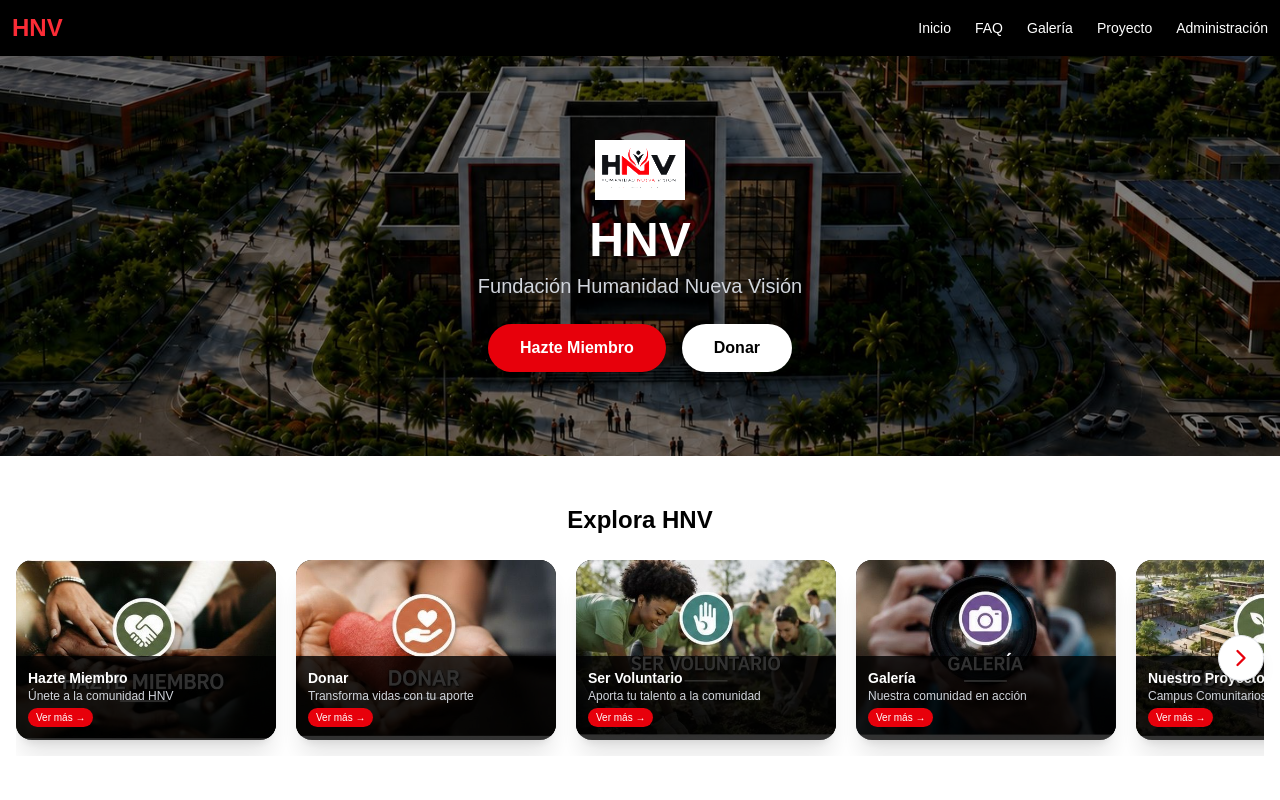
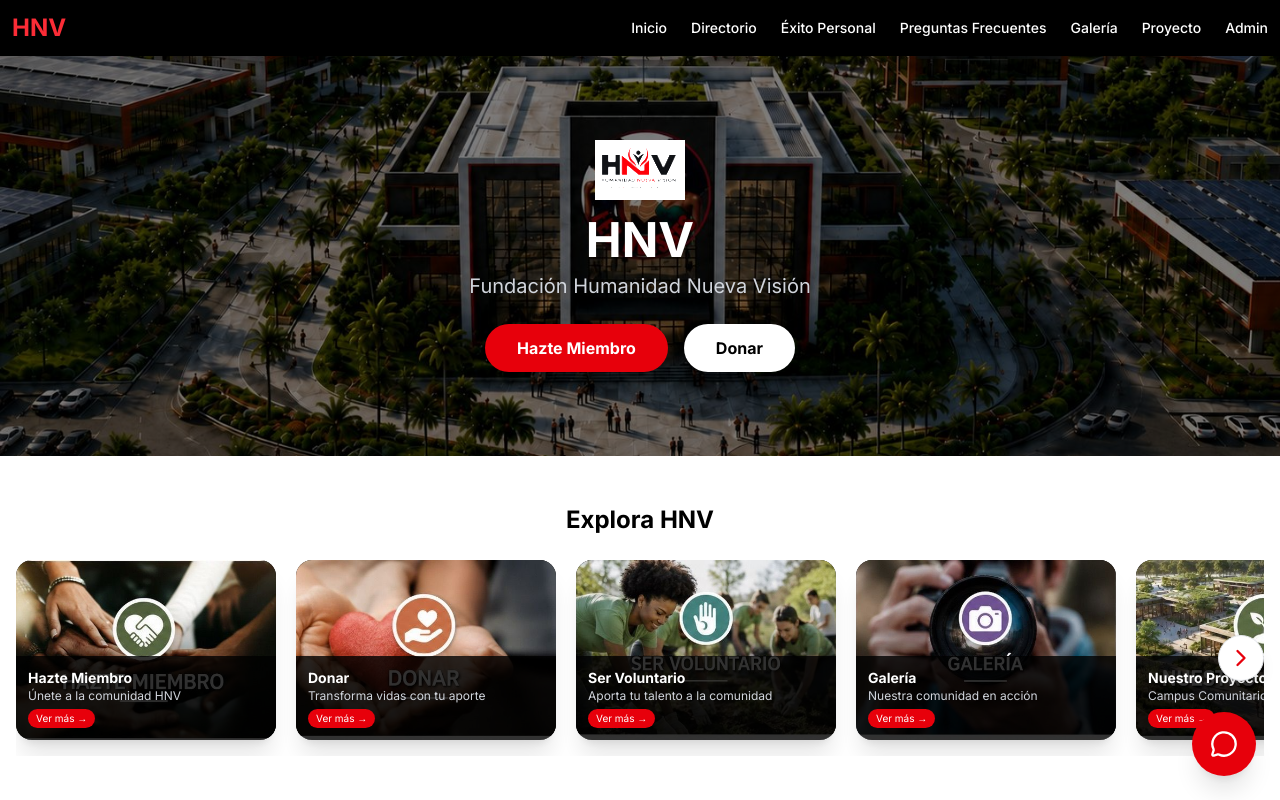
Before and after one commit to n3v3nk4/hnv-web, a Next.js app: page / in a window 1280 px wide. Shown: the top 800 px of the page. Built offline with nearby package versions, Linux system fonts and the light colour scheme.

Commit message:
Agregar botones flotantes y cambiar numero de contacto

```diff
--- a/app/layout.tsx
+++ b/app/layout.tsx
@@ -1,20 +1,11 @@
 import type { Metadata } from 'next'
-import { Poppins, Inter } from 'next/font/google'
+import { Inter } from 'next/font/google'
 import './globals.css'
 import Navbar from '@/components/Navbar'
 import Footer from '@/components/Footer'
+import BotonesFlotantes from '@/components/BotonesFlotantes'
 
-const poppins = Poppins({
-  subsets: ['latin'],
-  weight: ['400', '500', '600', '700', '800'],
-  variable: '--font-poppins'
-})
-
-const inter = Inter({
-  subsets: ['latin'],
-  weight: ['400', '500', '600', '700'],
-  variable: '--font-inter'
-})
+const inter = Inter({ subsets: ['latin'] })
 
 export const metadata: Metadata = {
   title: 'HNV - Humanidad Nueva Visión',
@@ -28,10 +19,11 @@ export default function RootLayout({
 }) {
   return (
     <html lang="es">
-      <body className={`${poppins.variable} ${inter.variable} font-sans bg-gray-50 text-gray-900`}>
+      <body className={`${inter.className} bg-white text-black`}>
         <Navbar />
         <main className="min-h-screen">{children}</main>
         <Footer />
+        <BotonesFlotantes />
       </body>
     </html>
   )
--- /dev/null
+++ b/components/BotonesFlotantes.tsx
@@ -0,0 +1,58 @@
+'use client'
+import Link from 'next/link'
+import { useState } from 'react'
+import { Calendar, Phone, MessageCircle, X } from 'lucide-react'
+
+export default function BotonesFlotantes() {
+  const [abierto, setAbierto] = useState(false)
+
+  return (
+    <div className="fixed bottom-6 right-6 z-50 flex flex-col items-end gap-3">
+
+      {/* ====== BOTONES EXPANDIBLES ====== */}
+      {abierto && (
+        <>
+          {/* Botón Agendar */}
+          <Link
+            href="/exito-personal"
+            className="flex items-center gap-3 bg-red-600 hover:bg-red-700 text-white px-4 py-3 rounded-full shadow-lg transition transform hover:scale-105"
+          >
+            <Calendar size={24} />
+            <span className="text-sm font-bold">Agendar</span>
+          </Link>
+
+          {/* Botón Llamar */}
+          <a
+            href="tel:+56988923943"
+            className="flex items-center gap-3 bg-blue-600 hover:bg-blue-700 text-white px-4 py-3 rounded-full shadow-lg transition transform hover:scale-105"
+          >
+            <Phone size={24} />
+            <span className="text-sm font-bold">Llamar</span>
+          </a>
+
+          {/* Botón WhatsApp */}
+          <a
+            href="https://wa.me/56988923943"
+            target="_blank"
+            rel="noopener noreferrer"
+            className="flex items-center gap-3 bg-green-500 hover:bg-green-600 text-white px-4 py-3 rounded-full shadow-lg transition transform hover:scale-105"
+          >
+            <MessageCircle size={24} />
+            <span className="text-sm font-bold">WhatsApp</span>
+          </a>
+        </>
+      )}
+
+      {/* ====== BOTÓN PRINCIPAL (TOGGLE) ====== */}
+      <button
+        onClick={() => setAbierto(!abierto)}
+        className={`flex items-center justify-center w-16 h-16 rounded-full shadow-xl transition-all duration-300 ${
+          abierto ? 'bg-gray-800 hover:bg-gray-900' : 'bg-red-600 hover:bg-red-700'
+        } text-white`}
+        aria-label="Botones de contacto"
+      >
+        {abierto ? <X size={28} /> : <MessageCircle size={28} />}
+      </button>
+    </div>
+  )
+}
--- a/components/Footer.tsx
+++ b/components/Footer.tsx
@@ -6,74 +6,31 @@ export default function Footer() {
       <div className="container mx-auto">
         <div className="flex flex-col md:flex-row justify-between items-center gap-4">
 
-          {/* ====== SIN LOGO ====== */}
           <div className="text-xl font-bold text-red-500">HNV</div>
 
           {/* ====== REDES SOCIALES ====== */}
           <div className="flex gap-4">
-            <a
-              href="https://www.facebook.com/share/19Qo5fHceE/?mibextid=wwXIfr"
-              target="_blank"
-              rel="noopener noreferrer"
-              className="text-gray-400 hover:text-white transition"
-              aria-label="Facebook"
-            >
-              <svg className="w-6 h-6" fill="currentColor" viewBox="0 0 24 24">
-                <path d="M18 2h-3a5 5 0 00-5 5v3H7v4h3v8h4v-8h3l1-4h-4V7a1 1 0 011-1h3z"/>
-              </svg>
+            <a href="https://www.facebook.com/share/19Qo5fHceE/?mibextid=wwXIfr" target="_blank" rel="noopener noreferrer" className="text-gray-400 hover:text-white transition" aria-label="Facebook">
+              <svg className="w-6 h-6" fill="currentColor" viewBox="0 0 24 24"><path d="M18 2h-3a5 5 0 00-5 5v3H7v4h3v8h4v-8h3l1-4h-4V7a1 1 0 011-1h3z"/></svg>
             </a>
-            <a
-              href="https://www.instagram.com/jesula.vital?utm_source=qr"
-              target="_blank"
-              rel="noopener noreferrer"
-              className="text-gray-400 hover:text-white transition"
-              aria-label="Instagram"
-            >
-              <svg className="w-6 h-6" fill="currentColor" viewBox="0 0 24 24">
-                <rect width="20" height="20" x="2" y="2" rx="5"/>
-                <circle cx="12" cy="12" r="5"/>
-                <circle cx="17.5" cy="6.5" r="1.5"/>
-              </svg>
+            <a href="https://www.instagram.com/jesula.vital?utm_source=qr" target="_blank" rel="noopener noreferrer" className="text-gray-400 hover:text-white transition" aria-label="Instagram">
+              <svg className="w-6 h-6" fill="currentColor" viewBox="0 0 24 24"><rect width="20" height="20" x="2" y="2" rx="5"/><circle cx="12" cy="12" r="5"/><circle cx="17.5" cy="6.5" r="1.5"/></svg>
             </a>
-            <a
-              href="https://www.youtube.com/@HaytiNouvelvesyon"
-              target="_blank"
-              rel="noopener noreferrer"
-              className="text-gray-400 hover:text-white transition"
-              aria-label="YouTube"
-            >
-              <svg className="w-6 h-6" fill="currentColor" viewBox="0 0 24 24">
-                <path d="M23.498 6.186a3.016 3.016 0 00-2.122-2.136C19.505 3.545 12 3.545 12 3.545s-7.505 0-9.377.505A3.017 3.017 0 00.502 6.186C0 8.07 0 12 0 12s0 3.93.502 5.814a3.016 3.016 0 002.122 2.136c1.871.505 9.376.505 9.376.505s7.505 0 9.377-.505a3.015 3.015 0 002.122-2.136C24 15.93 24 12 24 12s0-3.93-.502-5.814zM9.545 15.568V8.432L15.818 12l-6.273 3.568z"/>
-              </svg>
+            <a href="https://www.youtube.com/@HaytiNouvelvesyon" target="_blank" rel="noopener noreferrer" className="text-gray-400 hover:text-white transition" aria-label="YouTube">
+              <svg className="w-6 h-6" fill="currentColor" viewBox="0 0 24 24"><path d="M23.498 6.186a3.016 3.016 0 00-2.122-2.136C19.505 3.545 12 3.545 12 3.545s-7.505 0-9.377.505A3.017 3.017 0 00.502 6.186C0 8.07 0 12 0 12s0 3.93.502 5.814a3.016 3.016 0 002.122 2.136c1.871.505 9.376.505 9.376.505s7.505 0 9.377-.505a3.015 3.015 0 002.122-2.136C24 15.93 24 12 24 12s0-3.93-.502-5.814zM9.545 15.568V8.432L15.818 12l-6.273 3.568z"/></svg>
             </a>
-            <a
-              href="https://www.tiktok.com/@djessvital.hnv.4?_r=1&_t=ZS-99QKAEouM6e"
-              target="_blank"
-              rel="noopener noreferrer"
-              className="text-gray-400 hover:text-white transition"
-              aria-label="TikTok"
-            >
-              <svg className="w-6 h-6" fill="currentColor" viewBox="0 0 24 24">
-                <path d="M19.59 6.69a4.83 4.83 0 01-3.77-4.25V2h-3.45v13.67a2.89 2.89 0 01-5.2 1.74 2.89 2.89 0 01-1.3-3.39 2.89 2.89 0 012.67-1.97c.34 0 .67.06.98.17V8.17a6.37 6.37 0 00-1.06-.1 6.35 6.35 0 00-6.34 6.35 6.35 6.35 0 006.34 6.34 6.35 6.35 0 006.34-6.34V8.17a6.37 6.37 0 003.77 1.33V6.69z"/>
-              </svg>
+            <a href="https://www.tiktok.com/@djessvital.hnv.4?_r=1&_t=ZS-99QKAEouM6e" target="_blank" rel="noopener noreferrer" className="text-gray-400 hover:text-white transition" aria-label="TikTok">
+              <svg className="w-6 h-6" fill="currentColor" viewBox="0 0 24 24"><path d="M19.59 6.69a4.83 4.83 0 01-3.77-4.25V2h-3.45v13.67a2.89 2.89 0 01-5.2 1.74 2.89 2.89 0 01-1.3-3.39 2.89 2.89 0 012.67-1.97c.34 0 .67.06.98.17V8.17a6.37 6.37 0 00-1.06-.1 6.35 6.35 0 00-6.34 6.35 6.35 6.35 0 006.34 6.34 6.35 6.35 0 006.34-6.34V8.17a6.37 6.37 0 003.77 1.33V6.69z"/></svg>
             </a>
-            <a
-              href="https://wa.me/56988923943"
-              target="_blank"
-              rel="noopener noreferrer"
-              className="text-gray-400 hover:text-white transition"
-              aria-label="WhatsApp"
-            >
-              <svg className="w-6 h-6" fill="currentColor" viewBox="0 0 24 24">
-                <path d="M17.472 14.382c-.297-.149-1.758-.867-2.03-.967-.273-.099-.471-.148-.67.15-.197.297-.767.966-.94 1.164-.173.199-.347.223-.644.075-.297-.15-1.255-.463-2.39-1.475-.883-.788-1.48-1.761-1.653-2.059-.173-.297-.018-.458.13-.606.134-.133.298-.347.446-.52.149-.174.198-.298.298-.497.099-.198.05-.371-.025-.52-.075-.149-.669-1.612-.916-2.207-.242-.579-.487-.5-.669-.51-.173-.008-.371-.01-.57-.01-.198 0-.52.074-.792.372-.272.297-1.04 1.016-1.04 2.479 0 1.462 1.065 2.875 1.213 3.074.149.198 2.096 3.2 5.077 4.487.709.306 1.262.489 1.694.625.712.227 1.36.195 1.871.118.571-.085 1.758-.719 2.006-1.413.248-.694.248-1.289.173-1.413-.074-.124-.272-.198-.57-.347z"/>
-                <path d="M12 2C6.477 2 2 6.477 2 12c0 1.891.514 3.664 1.41 5.205l-.9 2.818a1 1 0 001.268 1.268l2.818-.9A9.96 9.96 0 0012 22c5.523 0 10-4.477 10-10S17.523 2 12 2zm0 18c-1.798 0-3.468-.582-4.834-1.56l-.287-.19-.925.296-.296-.925-.19-.287A7.96 7.96 0 014 12c0-4.411 3.589-8 8-8s8 3.589 8 8-3.589 8-8 8z"/>
-              </svg>
+            <a href="https://wa.me/56988923943" target="_blank" rel="noopener noreferrer" className="text-gray-400 hover:text-white transition" aria-label="WhatsApp">
+              <svg className="w-6 h-6" fill="currentColor" viewBox="0 0 24 24"><path d="M17.472 14.382c-.297-.149-1.758-.867-2.03-.967-.273-.099-.471-.148-.67.15-.197.297-.767.966-.94 1.164-.173.199-.347.223-.644.075-.297-.15-1.255-.463-2.39-1.475-.883-.788-1.48-1.761-1.653-2.059-.173-.297-.018-.458.13-.606.134-.133.298-.347.446-.52.149-.174.198-.298.298-.497.099-.198.05-.371-.025-.52-.075-.149-.669-1.612-.916-2.207-.242-.579-.487-.5-.669-.51-.173-.008-.371-.01-.57-.01-.198 0-.52.074-.792.372-.272.297-1.04 1.016-1.04 2.479 0 1.462 1.065 2.875 1.213 3.074.149.198 2.096 3.2 5.077 4.487.709.306 1.262.489 1.694.625.712.227 1.36.195 1.871.118.571-.085 1.758-.719 2.006-1.413.248-.694.248-1.289.173-1.413-.074-.124-.272-.198-.57-.347z"/><path d="M12 2C6.477 2 2 6.477 2 12c0 1.891.514 3.664 1.41 5.205l-.9 2.818a1 1 0 001.268 1.268l2.818-.9A9.96 9.96 0 0012 22c5.523 0 10-4.477 10-10S17.523 2 12 2zm0 18c-1.798 0-3.468-.582-4.834-1.56l-.287-.19-.925.296-.296-.925-.19-.287A7.96 7.96 0 014 12c0-4.411 3.589-8 8-8s8 3.589 8 8-3.589 8-8 8z"/></svg>
             </a>
           </div>
 
           <div className="flex flex-col text-sm text-gray-500">
-            <p>📞 +569 8892 3943 · +569 2795 3832</p>
+            <p>📞 +569 8892 3943 · +569 9913 2716</p>
             <p>✉️ contacto@hnv.org</p>
+            <p className="text-xs mt-1">RUT: 65.279.293-6</p>
           </div>
         </div>
 
--- a/components/Navbar.tsx
+++ b/components/Navbar.tsx
@@ -10,17 +10,18 @@ export default function Navbar() {
     <nav className="bg-black text-white p-3 shadow-lg sticky top-0 z-50">
       <div className="container mx-auto flex justify-between items-center">
 
-        {/* ====== SOLO TEXTO HNV (SIN LOGO) ====== */}
         <Link href="/" className="flex items-center">
           <span className="text-2xl font-bold text-red-500">HNV</span>
         </Link>
 
         <ul className="hidden md:flex gap-6 text-sm font-medium">
           <li><Link href="/" className="hover:text-red-500 transition">Inicio</Link></li>
-          <li><Link href="/faq" className="hover:text-red-500 transition">FAQ</Link></li>
+          <li><Link href="/directorio" className="hover:text-red-500 transition">Directorio</Link></li>
+          <li><Link href="/exito-personal" className="hover:text-red-500 transition">Éxito Personal</Link></li>
+          <li><Link href="/faq" className="hover:text-red-500 transition">Preguntas Frecuentes</Link></li>
           <li><Link href="/galeria" className="hover:text-red-500 transition">Galería</Link></li>
           <li><Link href="/proyecto" className="hover:text-red-500 transition">Proyecto</Link></li>
-          <li><Link href="/admin" className="hover:text-red-500 transition">Administración</Link></li>
+          <li><Link href="/admin" className="hover:text-red-500 transition">Admin</Link></li>
         </ul>
 
         <button className="md:hidden" onClick={() => setIsOpen(!isOpen)}>
@@ -32,10 +33,12 @@ export default function Navbar() {
         <div className="md:hidden bg-black text-white p-4 mt-2 rounded-lg">
           <ul className="flex flex-col gap-3 text-center text-sm font-medium">
             <li><Link href="/" onClick={() => setIsOpen(false)} className="block hover:text-red-500">Inicio</Link></li>
-            <li><Link href="/faq" onClick={() => setIsOpen(false)} className="block hover:text-red-500">FAQ</Link></li>
+            <li><Link href="/directorio" onClick={() => setIsOpen(false)} className="block hover:text-red-500">Directorio</Link></li>
+            <li><Link href="/exito-personal" onClick={() => setIsOpen(false)} className="block hover:text-red-500">Éxito Personal</Link></li>
+            <li><Link href="/faq" onClick={() => setIsOpen(false)} className="block hover:text-red-500">Preguntas Frecuentes</Link></li>
             <li><Link href="/galeria" onClick={() => setIsOpen(false)} className="block hover:text-red-500">Galería</Link></li>
             <li><Link href="/proyecto" onClick={() => setIsOpen(false)} className="block hover:text-red-500">Proyecto</Link></li>
-            <li><Link href="/admin" onClick={() => setIsOpen(false)} className="block hover:text-red-500">Administración</Link></li>
+            <li><Link href="/admin" onClick={() => setIsOpen(false)} className="block hover:text-red-500">Admin</Link></li>
           </ul>
         </div>
       )}
```
